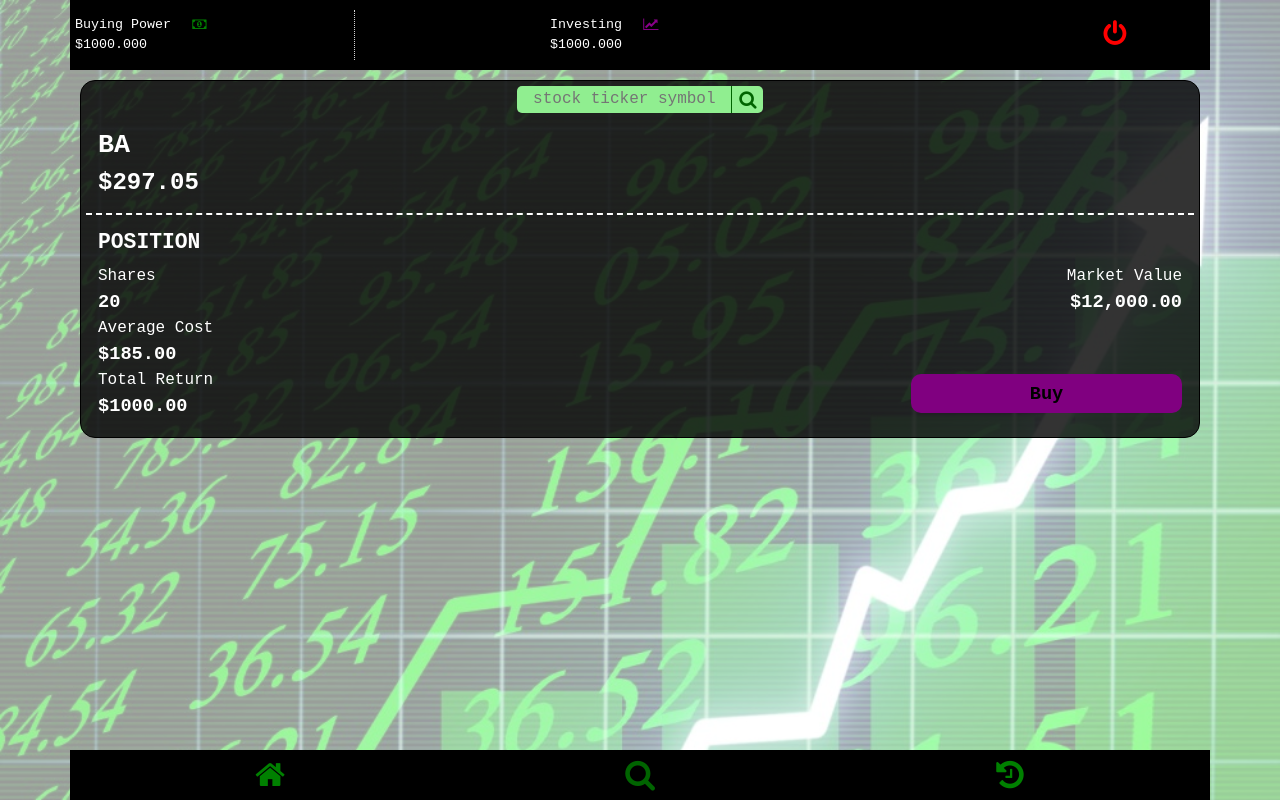
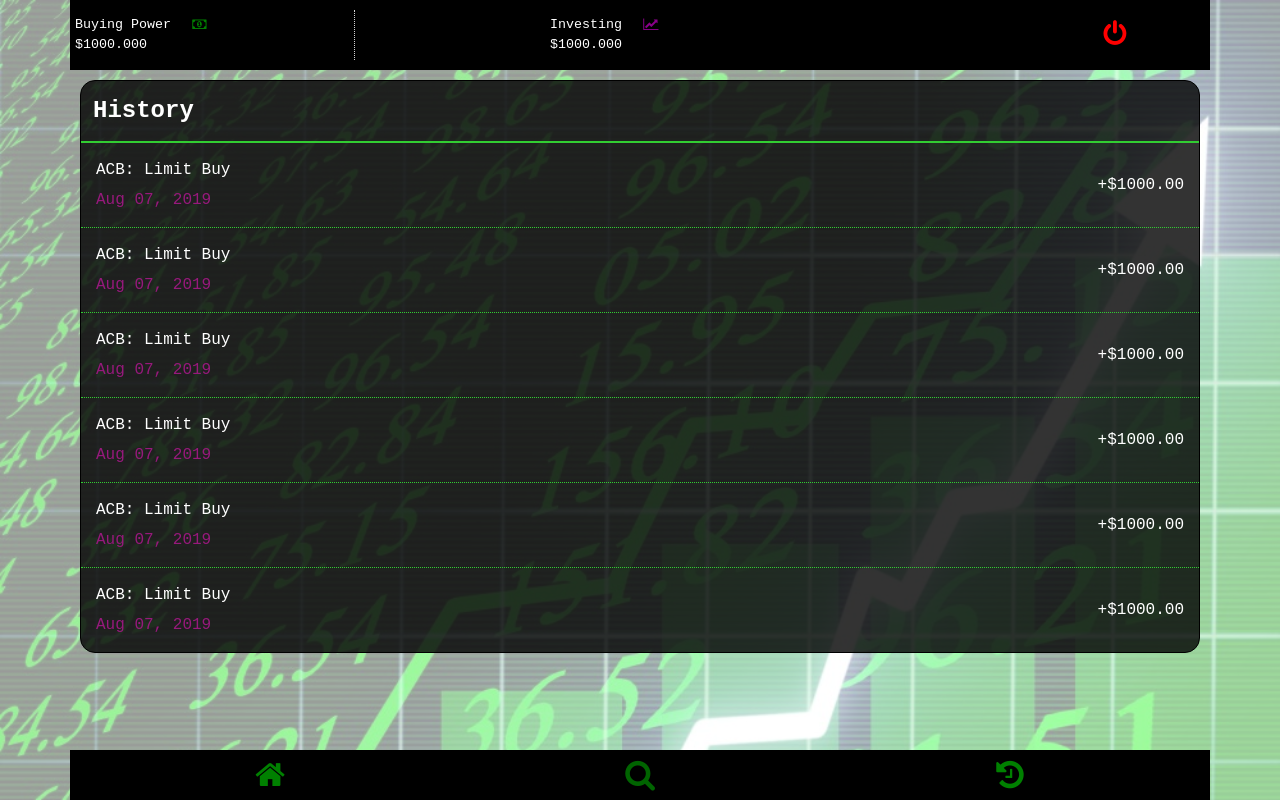
Before and after one commit to dagmawig/mock-trader-full-stack, a React (Create React App) app: page / in a window 1280 px wide. Built offline with nearby package versions, Linux system fonts and the light colour scheme.

Commit message:
added history section

```diff
--- a/src/App.js
+++ b/src/App.js
@@ -5,6 +5,7 @@ import Header from './components/Header';
 import Home from './components/Home';
 import Footer from './components/Footer';
 import Search from './components/Search';
+import History from './components/History';
 
 function App() {
   return (
@@ -16,7 +17,7 @@ function App() {
           </Route>
           <Route path="/">
             <Header />
-            <Search />
+            <History />
             <Footer />
           </Route>
         </Switch>
--- /dev/null
+++ b/src/components/History.css
@@ -0,0 +1,94 @@
+.history {
+    position:static;
+    width: 100%;
+    margin: 0 auto;
+    padding: 0;
+    height: calc(100vh - 120px);
+    overflow-y: scroll;
+    font-family: 'Courier New', Courier, monospace;
+}
+.history::before {
+    content: '';
+    position: absolute;
+    top: 0;
+    right: 0;
+    left: 0;
+    bottom: 0;
+    background-image: url("../images/background.jpg");
+    opacity: 0.4;
+    background-repeat: no-repeat;
+    background-size: cover;
+}
+.history_row {
+    min-height: 100%;
+    display: flex;
+    flex-direction: column;
+    width: 100%;
+    margin: 0px;
+    padding: 10px;
+    position: relative;
+    align-items: center;
+    color: white;
+}
+.history_section {
+    background-color: rgba(0,0,0,.8);
+    border: black solid 1px;
+    border-radius: 15px;
+    overflow: hidden;
+    display: flex;
+    flex-direction: column;
+    width: 100%;
+    margin: 0px;
+    margin-bottom: 5px;
+}
+.history_header {
+    display: flex;
+    justify-content: flex-start;
+    align-items: center;
+    width: 100%;
+    margin: 0px;
+    padding: 12px;
+    font-size: 18pt;
+    font-weight: 600;
+    border-bottom: limegreen solid 2px;
+    margin-bottom: -1px;
+}
+.history_list {
+    display: flex;
+    justify-content: space-around;
+    align-items: center;
+    width: 100%;
+    margin: 0px;
+    padding: 12px;
+    border-top: limegreen dotted 1px;
+}
+.history_detail {
+    width: 100%;
+    margin: 0;
+    padding: 0;
+}
+.history_detail_top {
+    display: flex;
+    justify-content: flex-start;
+    align-items: center;
+    width: 100%;
+    margin: 0px;
+    padding: 3px;
+}
+.history_detail_bottom {
+    display: flex;
+    justify-content: flex-start;
+    align-items: center;
+    width: 100%;
+    margin: 0px;
+    padding: 3px;
+    color: rgb(151, 25, 124)
+}
+.history_price {
+    display: flex;
+    justify-content: flex-end;
+    align-items: center;
+    width: 100%;
+    margin: 0px;
+    padding: 3px;
+}
--- /dev/null
+++ b/src/components/History.js
@@ -0,0 +1,96 @@
+import React from 'react';
+import './History.css';
+
+function History() {
+    return(
+        <div className="history container">
+            <div className="history_row row">
+                <div className="history_section row">
+                    <div className="history_header row">
+                        History
+                    </div>
+                    <div className="history_list row">
+                        <div className="history_detail col-6">
+                            <div className="history_detail_top row">
+                                ACB: Limit Buy
+                            </div>
+                            <div className="history_detail_bottom row">
+                                Aug 07, 2019
+                            </div>
+                        </div>
+                        <div className="history_price col-6">
+                            +$1000.00
+                        </div>
+                    </div>
+                    <div className="history_list row">
+                        <div className="history_detail col-6">
+                            <div className="history_detail_top row">
+                                ACB: Limit Buy
+                            </div>
+                            <div className="history_detail_bottom row">
+                                Aug 07, 2019
+                            </div>
+                        </div>
+                        <div className="history_price col-6">
+                            +$1000.00
+                        </div>
+                    </div>
+                    <div className="history_list row">
+                        <div className="history_detail col-6">
+                            <div className="history_detail_top row">
+                                ACB: Limit Buy
+                            </div>
+                            <div className="history_detail_bottom row">
+                                Aug 07, 2019
+                            </div>
+                        </div>
+                        <div className="history_price col-6">
+                            +$1000.00
+                        </div>
+                    </div>
+                    <div className="history_list row">
+                        <div className="history_detail col-6">
+                            <div className="history_detail_top row">
+                                ACB: Limit Buy
+                            </div>
+                            <div className="history_detail_bottom row">
+                                Aug 07, 2019
+                            </div>
+                        </div>
+                        <div className="history_price col-6">
+                            +$1000.00
+                        </div>
+                    </div>
+                    <div className="history_list row">
+                        <div className="history_detail col-6">
+                            <div className="history_detail_top row">
+                                ACB: Limit Buy
+                            </div>
+                            <div className="history_detail_bottom row">
+                                Aug 07, 2019
+                            </div>
+                        </div>
+                        <div className="history_price col-6">
+                            +$1000.00
+                        </div>
+                    </div>
+                    <div className="history_list row">
+                        <div className="history_detail col-6">
+                            <div className="history_detail_top row">
+                                ACB: Limit Buy
+                            </div>
+                            <div className="history_detail_bottom row">
+                                Aug 07, 2019
+                            </div>
+                        </div>
+                        <div className="history_price col-6">
+                            +$1000.00
+                        </div>
+                    </div>
+                </div>
+            </div>
+        </div>
+    );
+}
+
+export default History;
```
Also changed, not shown: 1 other file (tests, documents, lock files or other folders).
